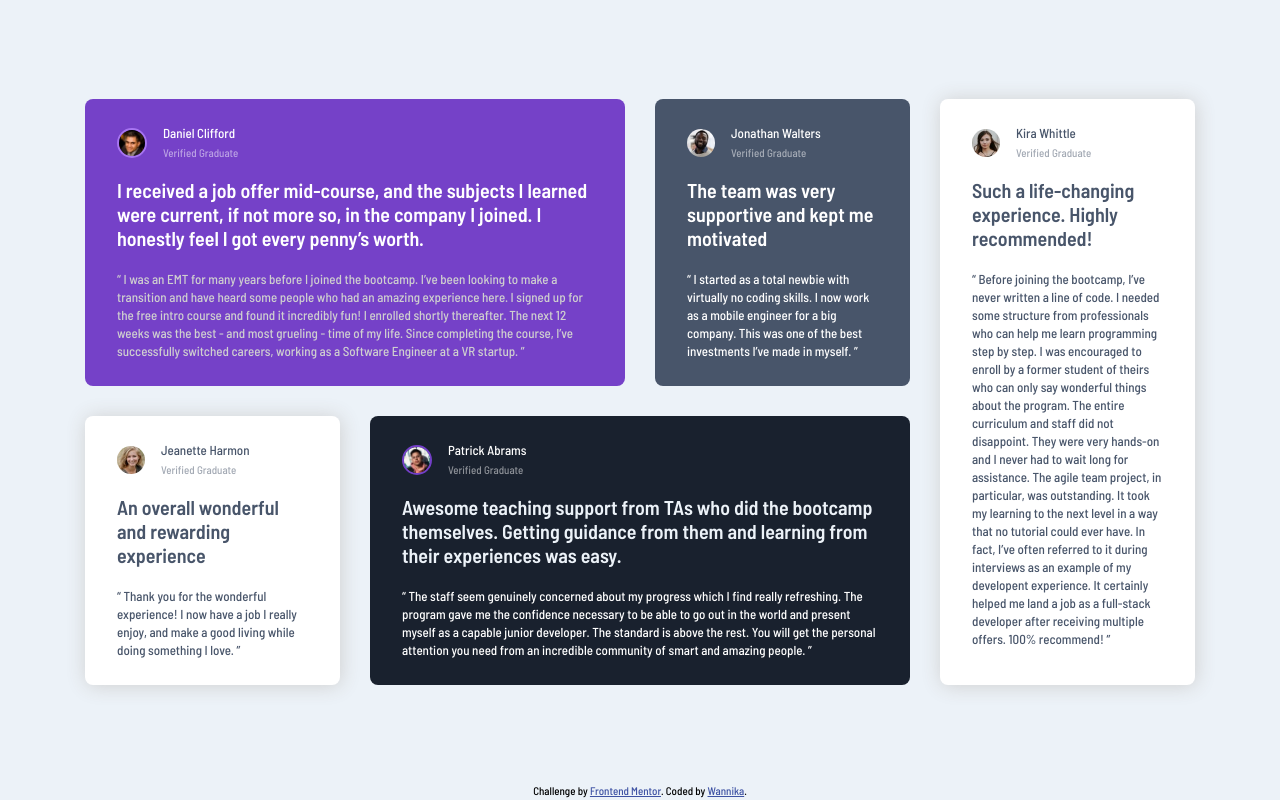
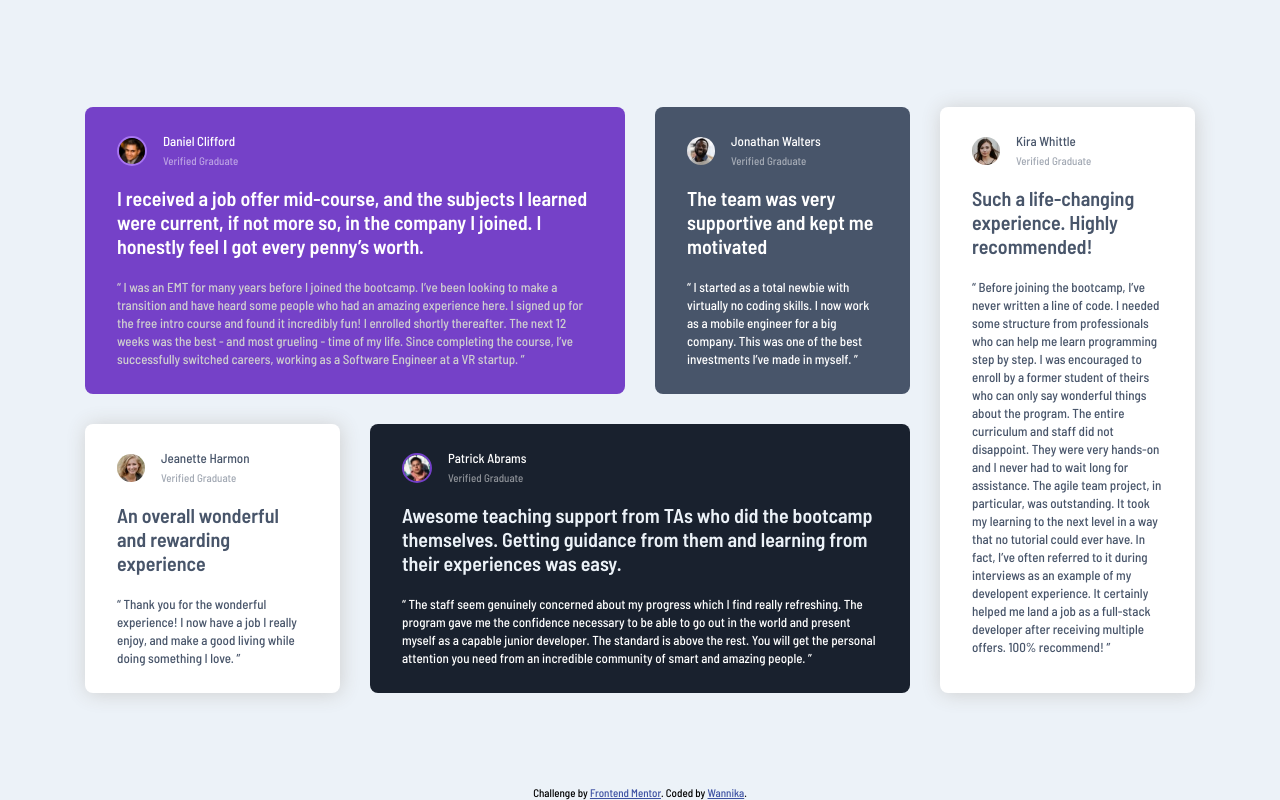
Before and after one commit to Wannika123/fem-grid-with-animation, a plain HTML site: page index.html in a window 1280 px wide. Drawn offline with Linux system fonts and the light colour scheme.

Commit message:
adjust layout

```diff
--- a/styles.css
+++ b/styles.css
@@ -21,7 +21,7 @@ body {
 }
 
 main {
-    min-height: 98vh;
+    min-height: 100vh;
     display: grid;
     place-items: center;
 }
@@ -181,7 +181,7 @@ footer {
         margin-top: 0;
     }
     footer {
-        margin-top: 0;
+        margin-top: -14px;
     }
 }
 
```
